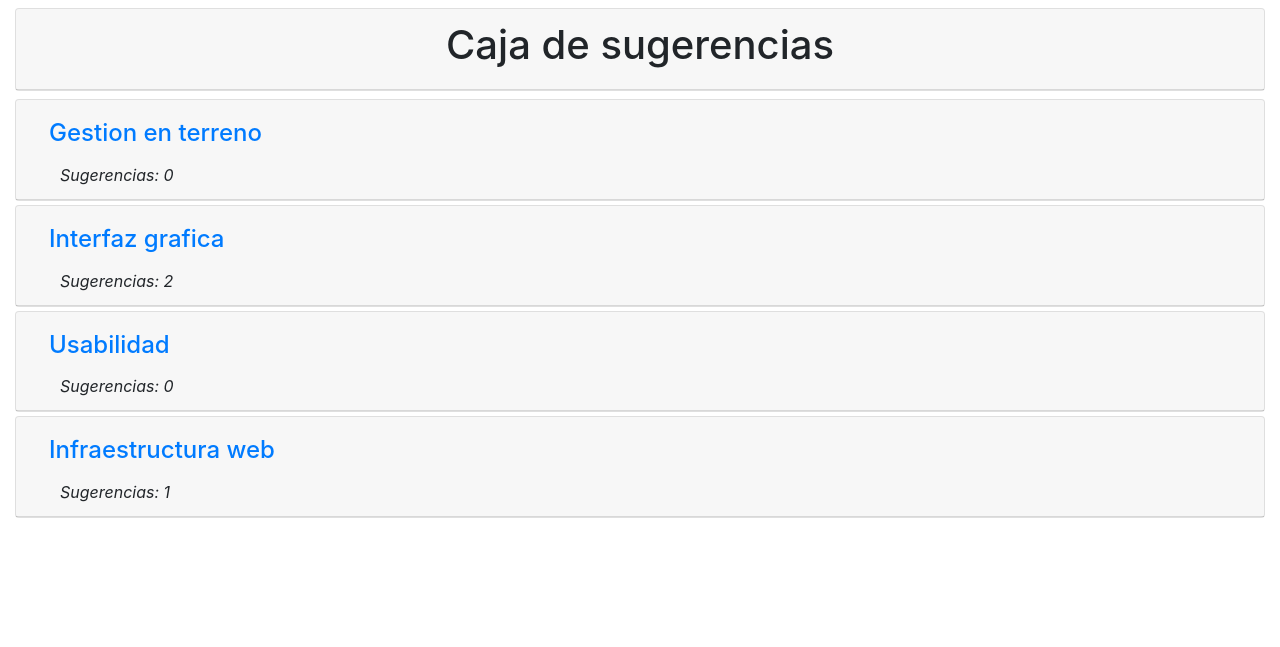
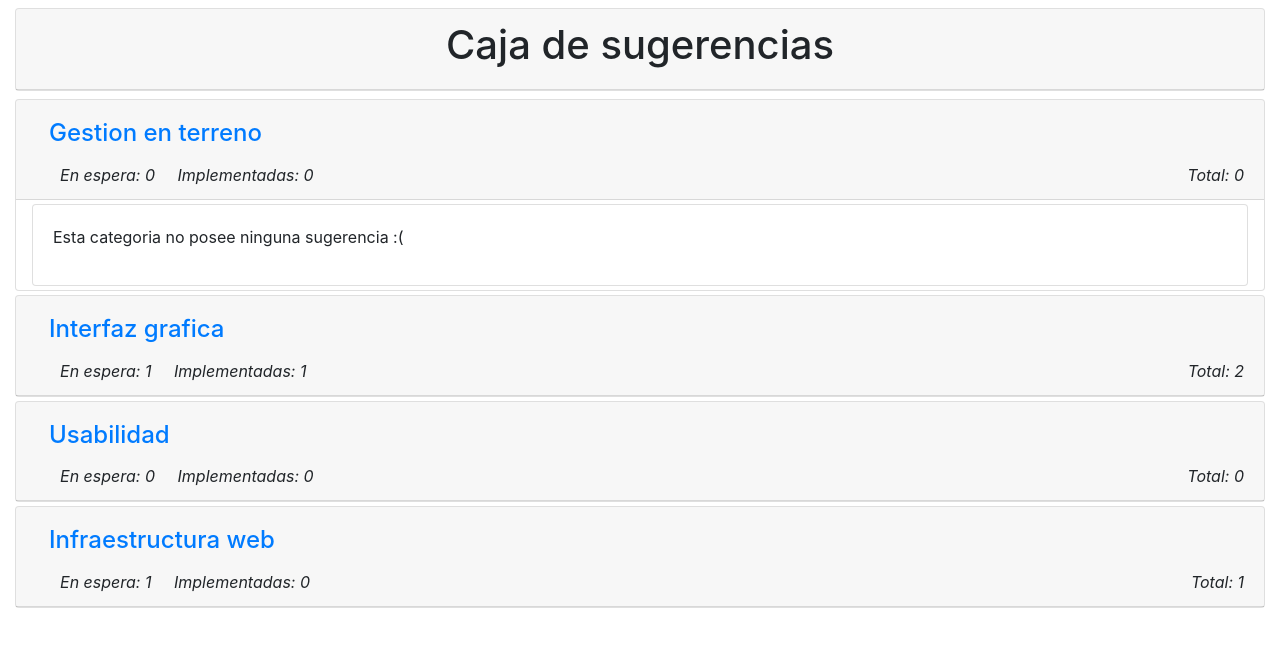
Before and after one commit to bryan-menendez/mvn_suggestion_box, a Django app: page / in a window 1280 px wide, after a click that opens the changed part. Shown: the top 647 px of the page. Run offline with Django 3.2, Linux system fonts and the light colour scheme; data comes from the database, SQL or seed files in the repository; some libraries are stand-ins or nearby versions.

Commit message:
added custom filters for implemented suggestions

```diff
--- a/box/templates/box/index.html
+++ b/box/templates/box/index.html
@@ -1,3 +1,5 @@
+{% load poll_extras %}
+
 <!DOCTYPE html>
 <html lang="en">
 <head>
@@ -6,6 +8,7 @@
     <meta name="viewport" content="width=device-width, initial-scale=1.0">
     <title>Showcase</title>
     <link rel="stylesheet" href="https://cdn.jsdelivr.net/npm/bootstrap@4.6.0/dist/css/bootstrap.min.css" integrity="sha384-B0vP5xmATw1+K9KRQjQERJvTumQW0nPEzvF6L/Z6nronJ3oUOFUFpCjEUQouq2+l" crossorigin="anonymous">
+    <link rel="stylesheet" href="https://use.fontawesome.com/releases/v5.14.0/css/all.css" integrity="sha384-HzLeBuhoNPvSl5KYnjx0BT+WB0QEEqLprO+NBkkk5gbc67FTaL7XIGa2w1L0Xbgc" crossorigin="anonymous">
 </head>
 <body>
     <div class="container-fluid">
@@ -21,15 +24,33 @@
                     <a class="btn btn-link btn-block text-left" data-toggle="collapse" href="#datosCat{{cat.id}}" role="button" aria-expanded="false" aria-controls="collapseExample">
                         <div class="h4">{{cat.title}}</div>
                     </a>
-                    <div class="ml-4"><em>Sugerencias: {{cat.suggestions.all.count}}</em></div>
+                    <div class="ml-4">
+                        <em>En espera: {{cat|pending_suggestions}}</em> &nbsp;&nbsp;&nbsp;
+                        <em>Implementadas: {{cat|implemented_suggestions}}</em>
+                        <em class="float-right">Total: {{cat.suggestions.all.count}}</em>
+                    </div>
                 </div>
 
                 <div class="collapse" id="datosCat{{cat.id}}">
+                    {% if cat.suggestions.all.count == 0 %}
+                        <div class="card my-1 mx-3" >
+                            <div class="card-body">
+                                <p>Esta categoria no posee ninguna sugerencia :(</p>
+                            </div>
+                        </div>
+                    {% endif%}
+
                     {% for sug in cat.suggestions.all %}
-                        <div class="card my-1 mx-3">
+                        <div class="card my-1 mx-3" >
                             <div class="card-header">
-                                <a class="btn btn-link btn-block text-left" data-toggle="collapse" href="#datosSug{{sug.id}}" role="button" aria-expanded="false" aria-controls="collapseExample">
-                                    <div class="h6">{{sug.title}}</div>
+                                <a class="btn btn-link btn-block text-left" data-toggle="collapse"
+                                    href="#datosSug{{sug.id}}" role="button" aria-expanded="false" aria-controls="collapseExample">
+                                    <div>
+                                        {{sug.title}}
+                                        {% if sug.is_implemented %}
+                                            <i class="fas fa-check-circle float-right">Implemented</i>
+                                        {% endif %}
+                                    </div>
                                 </a>
                             </div>
                             <div class="collapse" id="datosSug{{sug.id}}">
--- /dev/null
+++ b/box/templatetags/poll_extras.py
@@ -0,0 +1,13 @@
+from django import template
+
+register = template.Library()
+
+@register.filter
+def implemented_suggestions(cat):
+    """"""
+    return cat.suggestions.filter(is_implemented=True).count()
+
+@register.filter
+def pending_suggestions(cat):
+    """"""
+    return cat.suggestions.filter(is_implemented=False).count()
```
Also changed, not shown: box/templatetags/__init__.py (added).
